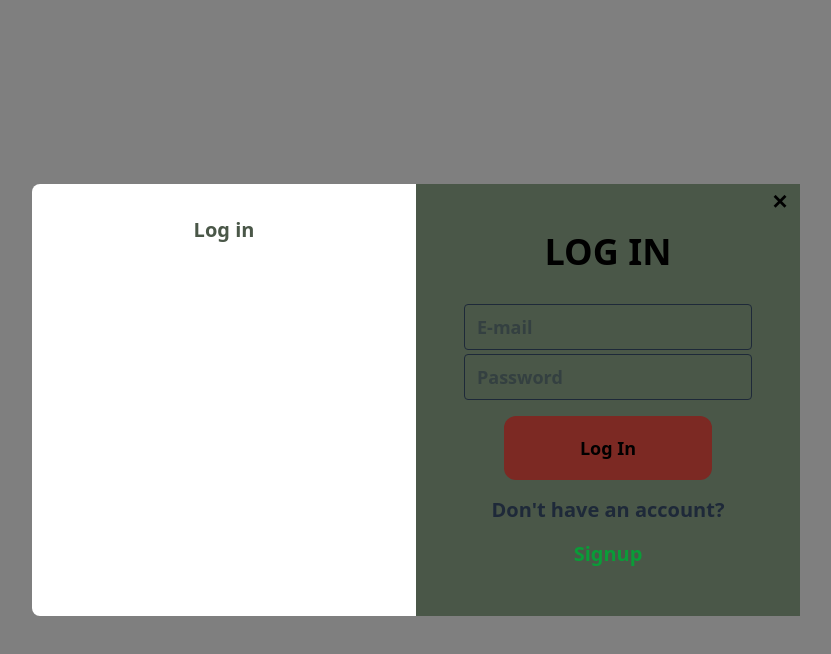
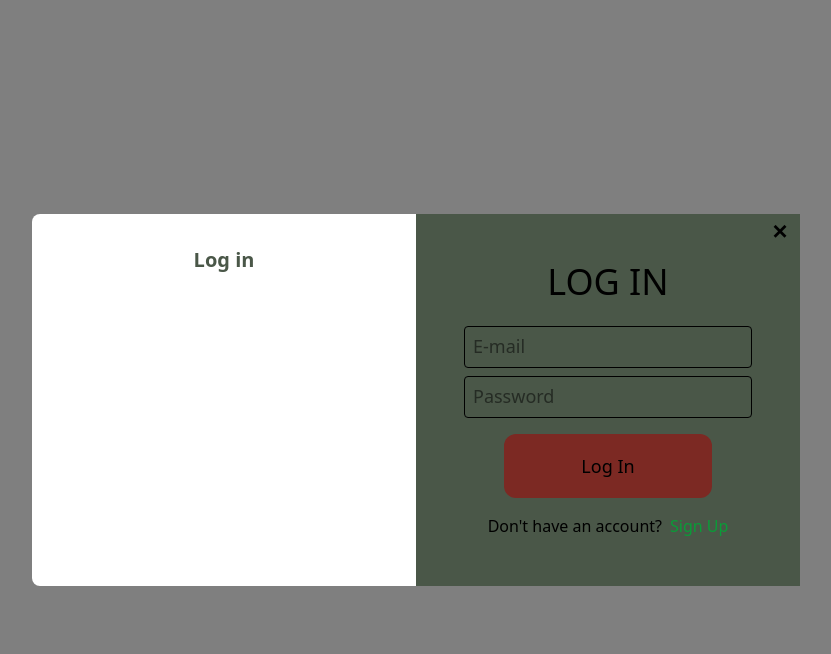
Before and after one commit to alesurankar/social_media_project, a Next.js app in the folder apps/web/: page / in a window 1280 px wide. Both pictures are taken after a click on the button "Login". Shown: the top 654 px of the page, without its empty margins (224-1055 px from the left). Built offline with nearby package versions, Linux system fonts and the light colour scheme.

Commit message:
addopting AuthForm

```diff
--- a/apps/web/src/components/AuthForm.tsx
+++ b/apps/web/src/components/AuthForm.tsx
@@ -4,64 +4,27 @@ import { useState } from "react";
 import Button from "./Button";
 //import api from "../utils/api";
 
-interface AuthFormProps {
+export interface AuthFormProps {
   onSuccess: () => void;
 }
 
 const AuthForm = ({ onSuccess }: AuthFormProps) => {
   const [mode, setMode] = useState<"login" | "signup">("login");
-
-  const [form, setForm] = useState({
-    username: "",
-    email: "",
-    password: "",
-  });
+  const [form, setForm] = useState({ username: "", email: "", password: "" });
 
   const handleChange = (e: React.ChangeEvent<HTMLInputElement>) => {
     const { name, value } = e.target;
-    setForm((prevForm) => ({
-      ...prevForm,
-      [name]: value,
-    }));
+    setForm((prevForm) => ({ ...prevForm, [name]: value }));
   };
 
   const handleLogin = async () => {
-    // try {
-    //   //console.log("Login successful");
-    //   const { data } = await api.post("/login", {
-    //     email: form.email,
-    //     password: form.password,
-    //   });
-    //   //console.log("Login payload:", data);
-    //   setUser(data.user);
-    //   onSuccess();
-    // }
-    // catch (err: any) {
-    //   console.error(
-    //     "Login failed:",
-    //     err.response?.data?.message || err.message
-    //   );
-    // }
+      console.log("Login successful");
+      onSuccess();
   };
 
   const handleSignup = async () => {
-    // try {
-    //   //console.log("Register successful");
-    //   const { data } = await api.post("/register", {
-    //     name: form.username,
-    //     email: form.email,
-    //     password: form.password,
-    //   });
-    //   //console.log("Signup successful:", data);
-    //   setUser(data.user);
-    //   onSuccess();
-    // }
-    // catch (err: any) {
-    //   console.error(
-    //     "Signup failed:",
-    //     err.response?.data?.message || err.message
-    //   );
-    // }
+      console.log("Signup successful");
+      onSuccess();
   };
 
   const handleSubmit = async (e: React.FormEvent<HTMLFormElement>) => {
@@ -90,11 +53,21 @@ const AuthForm = ({ onSuccess }: AuthFormProps) => {
       {/* RIGHT PANEL */}
       <div className="bg-[#4a5748] py-6 lg:py-12 px-10 lg:px-12">
         {/* Content */}
-        <div className="text-gray-800 font-semibold text-lg lg:text-xl text-center">
-          {mode === "login" ? (
-            <form onSubmit={handleSubmit}>
-              <div>
-                <h2 className="text-black text-xl lg:text-4xl mb-4 lg:mb-8">LOG IN</h2>
+        <form onSubmit={handleSubmit} className="text-center">
+          <h2 className="text-black text-xl lg:text-4xl mb-6">
+            {mode === "login" ? "LOG IN" : "SIGN UP"}
+          </h2>
+          {mode === "signup" && (
+            <input
+              type="text"
+              name="username"
+              value={form.username}
+              onChange={handleChange}
+              required
+              placeholder="Username"
+              className="mb-2 w-full max-w-sm border rounded px-2 py-2 placeholder:text-sm lg:placeholder:text-lg"
+            />
+          )}
           <input
             type="email"
             name="email"
@@ -102,7 +75,7 @@ const AuthForm = ({ onSuccess }: AuthFormProps) => {
             onChange={handleChange}
             required
             placeholder="E-mail"
-                  className="mb-1 w-full max-w-sm border rounded px-2 lg:px-3 py-0 lg:py-2 placeholder:text-sm lg:placeholder:text-lg"
+            className="mb-2 w-full max-w-sm border rounded px-2 py-2 placeholder:text-sm lg:placeholder:text-lg"
           />
           <input
             type="password"
@@ -111,70 +84,42 @@ const AuthForm = ({ onSuccess }: AuthFormProps) => {
             onChange={handleChange}
             required
             placeholder="Password"
-                  className="w-full max-w-sm border rounded px-2 lg:px-3 py-0 lg:py-2 placeholder:text-sm lg:placeholder:text-lg"
+            className="mb-4 w-full max-w-sm border rounded px-2 py-2 placeholder:text-sm lg:placeholder:text-lg"
+          />
+
+          <div className="flex justify-center mb-4">
+            <Button
+              type="submit"
+              title={mode === "login" ? "Log In" : "Sign Up"}
+              mainClassName="bg-[#7c2923] hover:bg-[#d5453a]"
+              titleClassName="text-black"
             />
           </div>
-              <div className='flex justify-center mt-4 -mb-2'>
-                <Button
-                      title='Log In'
-                      mainClassName='bg-[#7c2923] hover:bg-[#d5453a]'
-                      titleClassName='text-black'
-                    />
-              </div>
-              <div className="mt-6 text-center space-y-2">
+
+          <div className="text-center">
+            {mode === "login" ? (
+              <>
                 <span>Don't have an account?</span>
-                <button className="text-[#0a9c38] hover:underline mt-4" onClick={() => setMode("signup")}>Signup</button>
+                <button
+                  type="button"
+                  className="text-[#0a9c38] hover:underline ml-2"
+                  onClick={() => setMode("signup")}>
+                  Sign Up
+                </button>
+              </>
+            ) : (
+              <>
+                <span>Already have an account?</span>
+                <button
+                  type="button"
+                  className="text-[#0a9c38] hover:underline ml-2"
+                  onClick={() => setMode("login")}>
+                  Log In
+                </button>
+              </>
+            )}
           </div>
         </form>
-          ) : (
-            <div>
-              <form onSubmit={handleSubmit}>
-                <div>
-                  <h2 className="text-black text-xl lg:text-4xl mb-4 lg:mb-8">SIGN UP</h2>
-                  <input
-                    type="text"
-                    name="username"
-                    value={form.username}
-                    onChange={handleChange}
-                    required
-                    placeholder="Username"
-                    className="mb-1 w-full max-w-sm border rounded px-2 lg:px-3 py-0 lg:py-2 placeholder:text-sm lg:placeholder:text-lg"
-                    />
-                  <input
-                    type="email"
-                    name="email"
-                    value={form.email}
-                    onChange={handleChange}
-                    required
-                    placeholder="E-mail"
-                    className="mb-1 w-full max-w-sm border rounded px-2 lg:px-3 py-0 lg:py-2 placeholder:text-sm lg:placeholder:text-lg"
-                    />
-                  <input
-                    type="password"
-                    name="password"
-                    value={form.password}
-                    onChange={handleChange}
-                    required
-                    placeholder="Password"
-                    className="mb-1 w-full max-w-sm border rounded px-2 lg:px-3 py-0 lg:py-2 placeholder:text-sm lg:placeholder:text-lg"
-                    />
-                </div>
-                <div className='flex justify-center mt-2 -mb-2'>
-                  <Button
-                    type="submit"
-                    title='Sign Up'
-                    mainClassName='bg-[#7c2923] hover:bg-[#d5453a]'
-                    titleClassName='text-black'
-                  />
-                </div>
-                <div className="mt-6 text-center space-y-2">
-                  <span>Already have an account?</span>
-                  <button className="text-[#0a9c38] hover:underline mt-4" onClick={() => setMode("login")}>Login</button>
-                </div>
-              </form>
-            </div>
-          )}
-        </div>
       </div>
     </div>
   );
```
Also changed, not shown: apps/web/src/components/Modal.tsx (+11 -2 lines). Lines whose indentation alone changed are shown as unchanged.
